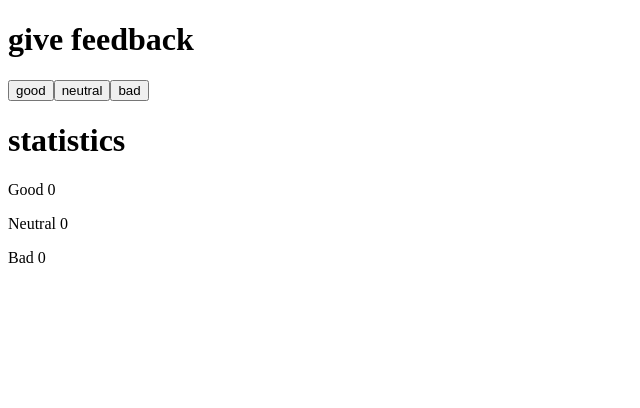
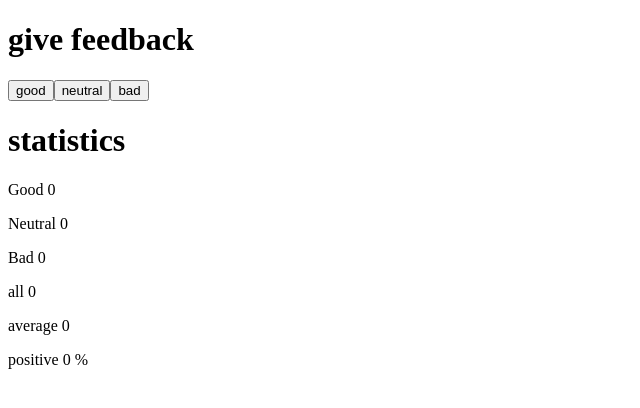
Before and after one commit to erencataltepe/fullstackopen, a React (Create React App) app in the folder part1/unicafe/: page / in a window 1280 px wide. Shown: the top 408 px of the page, without its empty margins (0-640 px from the left). Built offline with nearby package versions, Linux system fonts and the light colour scheme.

Commit message:
Solve exercise 1.7

```diff
--- a/part1/unicafe/src/App.js
+++ b/part1/unicafe/src/App.js
@@ -9,11 +9,18 @@ const Button = ({ text, handleClick }) => {
 };
 
 const Statistic = ({ result }) => {
+  const total = result.good + result.neutral + result.bad;
+  const average = total === 0 ? 0 : (result.good * 1 + result.bad * -1) / total;
+  const positive = total === 0 ? 0 : (result.good / total) * 100;
+
   return (
     <div>
       <p>Good {result.good}</p>
       <p>Neutral {result.neutral}</p>
       <p>Bad {result.bad}</p>
+      <p>all {total}</p>
+      <p>average {average}</p>
+      <p>positive {positive} %</p>
     </div>
   );
 };
```
